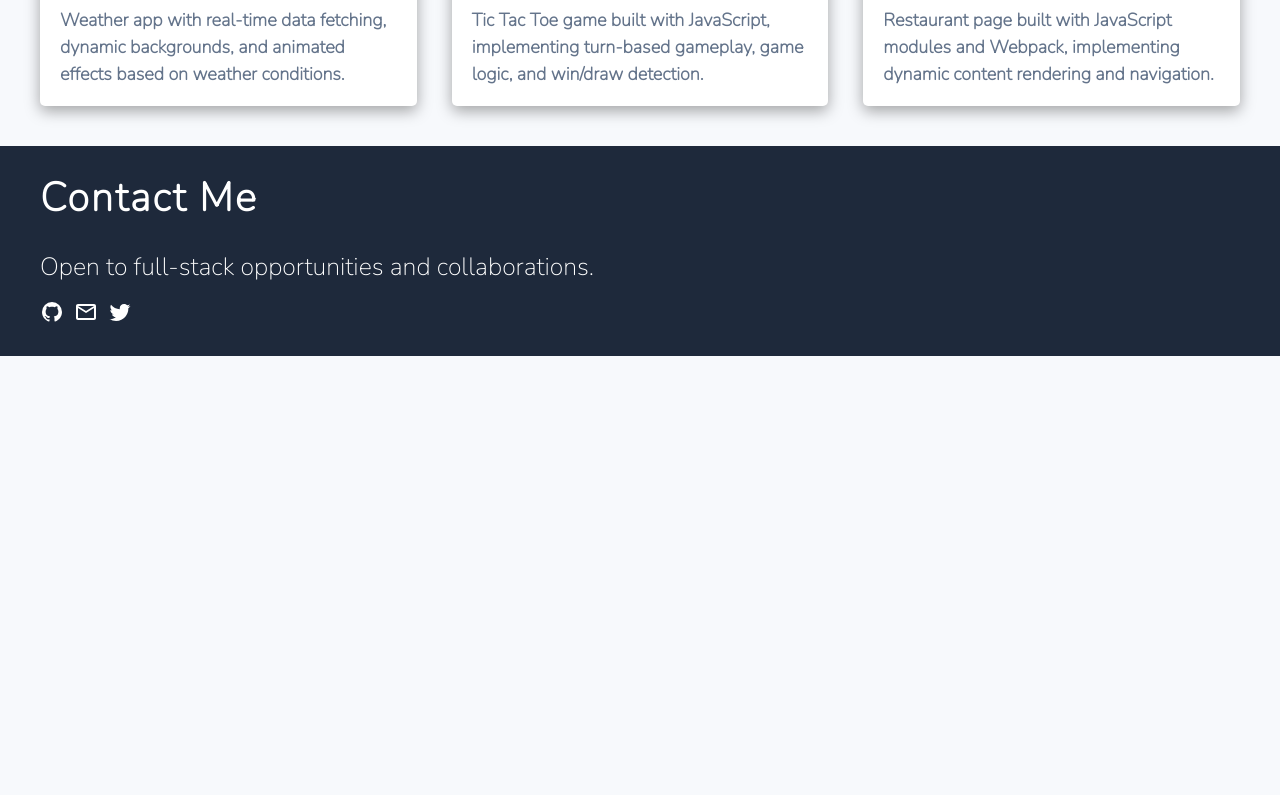
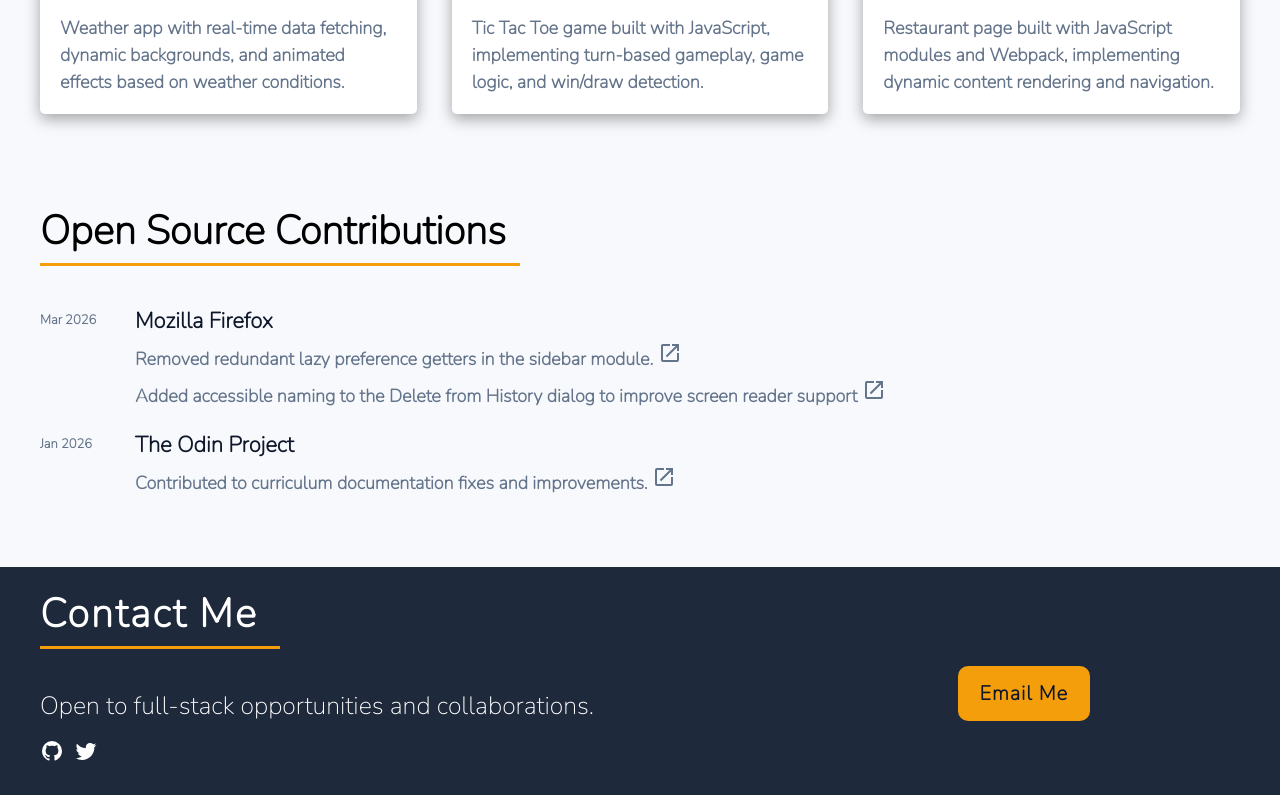
Before and after one commit to sameeksha-dalvi/dev-portfolio-homepage, a website built with webpack: page src/template.html in a window 1280 px wide. Shown: the part 1426-2221 px from the top of the page. Before the commit the page ends 1782 px from the top, so only its background shows below. Built offline with nearby package versions, Linux system fonts and the light colour scheme.

Commit message:
add os contributiion section and email me button in contact me section

```diff
--- a/src/style.css
+++ b/src/style.css
@@ -27,7 +27,7 @@
     --btn-hover: #475569;
 
     /* Accent (optional but useful) */
-    --accent: #3b82f6;
+    --accent: #f59e0b;
 }
 
 body {
@@ -140,14 +140,21 @@ body {
 .aboutMe-info>h3 {
     font-size: 35px;
     letter-spacing: 2px;
-    margin-bottom: 0;
-
+    margin-bottom: 25px;
+    margin-top: 0;
+    padding-bottom: 5px;
+    border-bottom: 3px solid var(--accent);
+    width: 25%;
 }
 
+
+
 .aboutMe-info>p {
-    font-size: 20px;
+    font-size: 18px;
     color: var(--text-secondary);
-    font-weight: 700;
+    font-weight: 600;
+    line-height: 1.7;
+    margin-top: 10px;
 }
 
 .aboutMe-links {
@@ -166,9 +173,17 @@ body {
 
 .aboutMe-links a:hover,
 .project-links a:hover {
-    color: var(--btn-primary);
+    color: var(--accent);
     transform: translateY(-2px);
 }
+
+.about-intro {
+    font-size: 22px;
+    margin: 0;
+    color: var(--text-primary);
+}
+
+
 
 .myWork-section {
     display: grid;
@@ -248,8 +263,11 @@ ul {
     font-weight: bold;
     margin-bottom: 0;
     margin-top: 0;
-    padding: 0px 40px;
+    margin-left: 40px;
+    padding-bottom: 5px;
     letter-spacing: 2px;
+    border-bottom: 3px solid var(--accent);
+    width: 18%;
 }
 
 a {
@@ -266,12 +284,15 @@ a {
 
 .contactMe-section>h3 {
     font-size: 40px;
-    margin-bottom: 0;
-    margin-top: 15px;
+    margin-bottom: 15px;
+    margin-top: 10px;
     letter-spacing: 2px;
+    padding-bottom: 5px;
+    border-bottom: 3px solid var(--accent);
+    width: 20%;
 }
 
-.contactMe-section>p {
+.contact-text>p {
     font-size: 25px;
     margin-bottom: 0%;
 }
@@ -282,12 +303,107 @@ a {
     padding: 0%;
 }
 
+.contact-links a,
+.os-content a {
+    transition: all 0.2s ease;
+}
+
+.contact-links a:hover,
+.os-content a:hover {
+    color: var(--accent);
+    transform: translateY(-2px);
+}
+
+.contact-content {
+    display: flex;
+    justify-content: space-between;
+    align-items: center;
+}
+
+.email-btn {
+    background: var(--accent);
+    color: var(--text-primary);
+    padding: 14px 22px;
+    font-weight: 800;
+    border-radius: 10px;
+    text-decoration: none;
+    font-weight: 700;
+    font-size: 20px;
+    letter-spacing: 1px;
+    transition: all 0.2s ease;
+    margin-right: 150px;
+}
+
+.email-btn:hover {
+    transform: translateY(-2px);
+    background: #d97706;
+    color: var(--text-light);
+    box-shadow: 0 10px 20px rgba(0, 0, 0, 0.2);
+}
+
+.open-source-section {
+    padding: 10px 40px;
+}
+
+.open-source-section>h3 {
+    font-size: 40px;
+    padding-bottom: 5px;
+    border-bottom: 3px solid var(--accent);
+    width: 40%;
+}
+
+.os-item {
+    display: flex;
+    gap: 15px;
+    margin-bottom: 20px;
+}
+
+.os-date {
+    min-width: 80px;
+    font-size: 13px;
+    color: var(--text-secondary);
+    font-weight: 700;
+    margin-top: 5px;
+}
+
+.os-content h5 {
+    margin: 0;
+    font-size: 22px;
+    color: var(--text-primary);
+}
+
+.os-content p {
+    margin: 5px 0 0;
+    font-size: 18px;
+    font-weight: 700;
+    color: var(--text-secondary);
+    line-height: 1.5;
+}
+
+.os-content a {
+    padding: 0;
+    margin: 0;
+}
+
 @media (max-width: 600px) {
 
     .contactMe-section>h3,
     #myWork-heading,
-    .aboutMe-info>h3 {
+    .aboutMe-info>h3,
+    .open-source-section>h3 {
         font-size: 30px;
+    }
+
+    .aboutMe-info>h3,.contactMe-section>h3 {
+        margin-top: 20px;
+        text-align: center;
+        width: 50%;
+    }
+
+
+    .open-source-section>h3{
+        text-align: center;
+        width: 100%;
     }
 
     .aboutMe-section {
@@ -334,7 +450,28 @@ a {
         font-size: 20px;
     }
 
+    .contactMe-section>h3 {
+        text-align: center;
+        width: 50%;
+    }
+
     .contact-links>ul {
         gap: 20px;
     }
+
+    .contact-content {
+        flex-direction: column;
+        gap: 20px;
+    }
+
+    .email-btn {
+        margin: 0;
+        font-size: 18px;
+        margin-bottom: 10px;
+    }
+
+    .contact-text > p{
+        text-align: center;
+        font-size: 18px;
+    }
 }
--- a/src/template.html
+++ b/src/template.html
@@ -19,12 +19,13 @@
             </div>
             <div class="aboutMe-info">
                 <h3>About Me</h3>
-                <p>Lorem ipsum dolor sit amet, consectetur adipisicing elit. Nisi, aut. Ducimus reiciendis sit quasi,
-                    nam sed voluptates consectetur cupiditate ipsa quaerat hic laudantium, ad, ratione nobis. Illo hic
-                    assumenda eius?Lorem ipsum dolor sit amet, consectetur adipisicing elit. Nisi, aut. Ducimus
-                    reiciendis sit quasi,
-                    nam sed voluptates consectetur cupiditate ipsa quaerat hic laudantium, ad, ratione nobis. Illo hic
-                    assumenda eius?</p>
+                <h2 class="about-intro">Hi, I'm Sameeksha</h2>
+                <p class="about-text">
+                    Frontend Developer currently exploring backend technologies as well.
+                    I enjoy building projects and figuring things out by doing.
+                    I apply what I learn through hands-on projects and continuous learning.
+                    Outside of that, I try to contribute to open source projects to challenge myself and grow.
+                </p>
                 <ul class="aboutMe-links">
                     <li><a href="https://github.com/sameeksha-dalvi" target="_blank" aria-label="Github Link">
                             <svg class="project-icons" xmlns="http://www.w3.org/2000/svg" viewBox="0 0 24 24"
@@ -60,7 +61,7 @@
                 <path d="M0,130 C500,130 1000,50 1440,30 L1440,150 L0,150 Z"></path>
             </svg>
         </div>
-        <h2 id="myWork-heading">My work</h2>
+        <h2 id="myWork-heading">My Work</h2>
         <div class="myWork-section">
             <div class="card-container">
                 <div class="card-image"><img class="project-img" src="../assets/images/battleship-game-screenshot.png"
@@ -237,9 +238,61 @@
                 </div>
             </div>
         </div>
+        <div class="open-source-section">
+            <h3>Open Source Contributions</h3>
+
+            <div class="os-item">
+                <div class="os-date">Mar 2026</div>
+                <div class="os-content">
+                    <h5>Mozilla Firefox</h5>
+                    <p>
+                        Removed redundant lazy preference getters in the sidebar module.
+                        <a href="https://phabricator.services.mozilla.com/D289042" target="_blank">
+                            <svg class="project-icons" xmlns="http://www.w3.org/2000/svg" viewBox="0 0 24 24"
+                                        fill="currentColor">
+                                        <path
+                                            d="M14,3V5H17.59L7.76,14.83L9.17,16.24L19,6.41V10H21V3M19,19H5V5H12V3H5C3.89,3 3,3.9 3,5V19A2,2 0 0,0 5,21H19A2,2 0 0,0 21,19V12H19V19Z" />
+                                    </svg>
+                        </a>
+                    </p>
+                    <p>
+                        Added accessible naming to the Delete from History dialog to improve screen reader support
+                        <a href="https://phabricator.services.mozilla.com/D289633" target="_blank"><svg class="project-icons" xmlns="http://www.w3.org/2000/svg" viewBox="0 0 24 24"
+                                        fill="currentColor">
+                                        <path
+                                            d="M14,3V5H17.59L7.76,14.83L9.17,16.24L19,6.41V10H21V3M19,19H5V5H12V3H5C3.89,3 3,3.9 3,5V19A2,2 0 0,0 5,21H19A2,2 0 0,0 21,19V12H19V19Z" />
+                                    </svg></a>
+                    </p>
+                </div>
+            </div>
+
+            <div class="os-item">
+                <div class="os-date">Jan 2026</div>
+                <div class="os-content">
+                    <h5>The Odin Project</h5>
+                    <p>
+                        Contributed to curriculum documentation fixes and improvements.
+                        <a href="https://github.com/TheOdinProject/curriculum/pulls?q=is%3Apr+author%3Asameeksha-dalvi+is%3Amerged"
+                            target="_blank"><svg class="project-icons" xmlns="http://www.w3.org/2000/svg" viewBox="0 0 24 24"
+                                        fill="currentColor">
+                                        <path
+                                            d="M14,3V5H17.59L7.76,14.83L9.17,16.24L19,6.41V10H21V3M19,19H5V5H12V3H5C3.89,3 3,3.9 3,5V19A2,2 0 0,0 5,21H19A2,2 0 0,0 21,19V12H19V19Z" />
+                                    </svg></a>
+                    </p>
+                </div>
+            </div>
+        </div>
         <div class="contactMe-section">
             <h3>Contact Me</h3>
-            <p>Open to full-stack opportunities and collaborations.</p>
+            <div class="contact-content">
+                <div class="contact-text">
+                    <p>Open to full-stack opportunities and collaborations.</p>
+                </div>
+
+                <a href="mailto:sameekshadalvi7@gmail.com" class="email-btn">
+                    Email Me
+                </a>
+            </div>
             <div class="contact-links">
                 <ul>
                     <li><a href="https://github.com/sameeksha-dalvi" target="_blank" aria-label="Github Link">
@@ -247,13 +300,6 @@
                                 fill="currentColor">
                                 <path
                                     d="M12,2A10,10 0 0,0 2,12C2,16.42 4.87,20.17 8.84,21.5C9.34,21.58 9.5,21.27 9.5,21C9.5,20.77 9.5,20.14 9.5,19.31C6.73,19.91 6.14,17.97 6.14,17.97C5.68,16.81 5.03,16.5 5.03,16.5C4.12,15.88 5.1,15.9 5.1,15.9C6.1,15.97 6.63,16.93 6.63,16.93C7.5,18.45 8.97,18 9.54,17.76C9.63,17.11 9.89,16.67 10.17,16.42C7.95,16.17 5.62,15.31 5.62,11.5C5.62,10.39 6,9.5 6.65,8.79C6.55,8.54 6.2,7.5 6.75,6.15C6.75,6.15 7.59,5.88 9.5,7.17C10.29,6.95 11.15,6.84 12,6.84C12.85,6.84 13.71,6.95 14.5,7.17C16.41,5.88 17.25,6.15 17.25,6.15C17.8,7.5 17.45,8.54 17.35,8.79C18,9.5 18.38,10.39 18.38,11.5C18.38,15.32 16.04,16.16 13.81,16.41C14.17,16.72 14.5,17.33 14.5,18.26C14.5,19.6 14.5,20.68 14.5,21C14.5,21.27 14.66,21.59 15.17,21.5C19.14,20.16 22,16.42 22,12A10,10 0 0,0 12,2Z" />
-                            </svg>
-                        </a></li>
-                    <li><a href="mailto:sameekshadalvi7@gmail.com" aria-label="Email">
-                            <svg class="project-icons" xmlns="http://www.w3.org/2000/svg" viewBox="0 0 24 24"
-                                fill="currentColor">
-                                <path
-                                    d="M22 6C22 4.9 21.1 4 20 4H4C2.9 4 2 4.9 2 6V18C2 19.1 2.9 20 4 20H20C21.1 20 22 19.1 22 18V6M20 6L12 11L4 6H20M20 18H4V8L12 13L20 8V18Z" />
                             </svg>
                         </a></li>
                     <li><a href="https://x.com/sameekshadalvi7" target="_blank" aria-label="Twitter Link">
```
